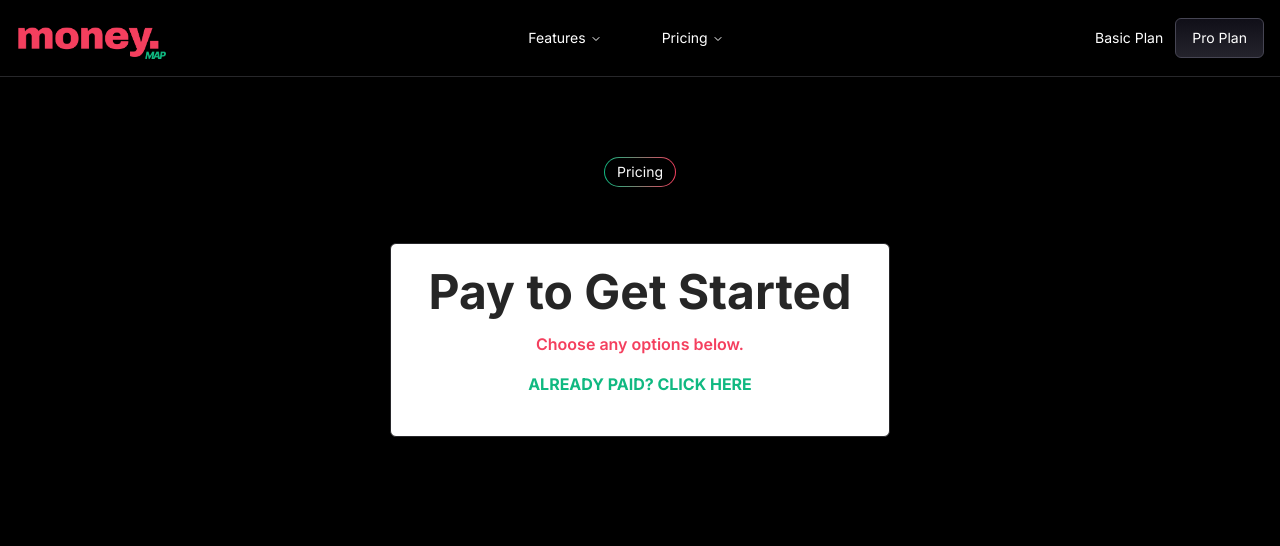
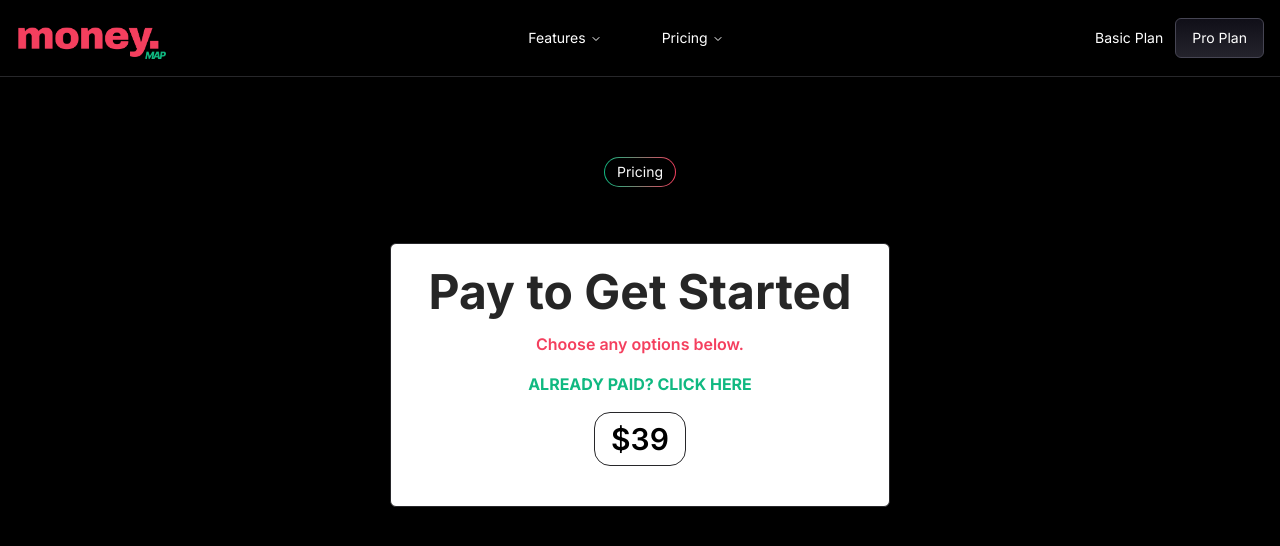
Before and after one commit to wilfredmanyara/money-map, a Next.js app: page /pro-plan in a window 1280 px wide. Shown: the top 546 px of the page. Built offline with nearby package versions, Linux system fonts and the light colour scheme.

Commit message:
feat(landing-page): updated pricing pages

```diff
--- a/app/(site)/basic-plan/page.tsx
+++ b/app/(site)/basic-plan/page.tsx
@@ -35,10 +35,9 @@
           <h1 className="text-5xl text-black/85 font-bold">Pay to Get Started</h1>
           <p className="textBlock-subtitle font-semibold text-rose-500">Choose any options below.</p>
           <Link href="/dashboard" className="textBlock-subtitle font-bold text-emerald-500">ALREADY PAID? CLICK HERE</Link>
-          {/*<div className="flex space-x-10">
+          <div className="flex space-x-10">
             <DonationAmount value={19} setAmount={setAmount} amount={amount} />
-            <DonationAmount value={39} setAmount={setAmount} amount={amount} />
-  </div>*/}
+          </div>
           <PayPalScriptProvider options={{ "clientId": "AZUaQ_HyK8Q-FMwkSupGjXSH3hzRo_9QcQEpzN2fhLcaOgnFmuNwUEnXiQUmBHi_heGIeddTB85i4tO1" }}>
             <div className="w-full flex justify-center mt-4 bg-transparent">
               <div className="paypal-button-container w-full max-w-[500px] bg-transparent">
--- a/app/(site)/pro-plan/page.tsx
+++ b/app/(site)/pro-plan/page.tsx
@@ -35,10 +35,9 @@
           <h1 className="text-5xl text-black/85 font-bold">Pay to Get Started</h1>
           <p className="textBlock-subtitle font-semibold text-rose-500">Choose any options below.</p>
           <Link href="/dashboard" className="textBlock-subtitle font-bold text-emerald-500">ALREADY PAID? CLICK HERE</Link>
-          {/*<div className="flex space-x-10">
-            <DonationAmount value={19} setAmount={setAmount} amount={amount} />
+          <div className="flex space-x-10">
             <DonationAmount value={39} setAmount={setAmount} amount={amount} />
-  </div>*/}
+          </div>
           <PayPalScriptProvider options={{ "clientId": "AZUaQ_HyK8Q-FMwkSupGjXSH3hzRo_9QcQEpzN2fhLcaOgnFmuNwUEnXiQUmBHi_heGIeddTB85i4tO1" }}>
             <div className="w-full flex justify-center mt-4 bg-transparent">
               <div className="paypal-button-container w-full max-w-[500px] bg-transparent">
```
